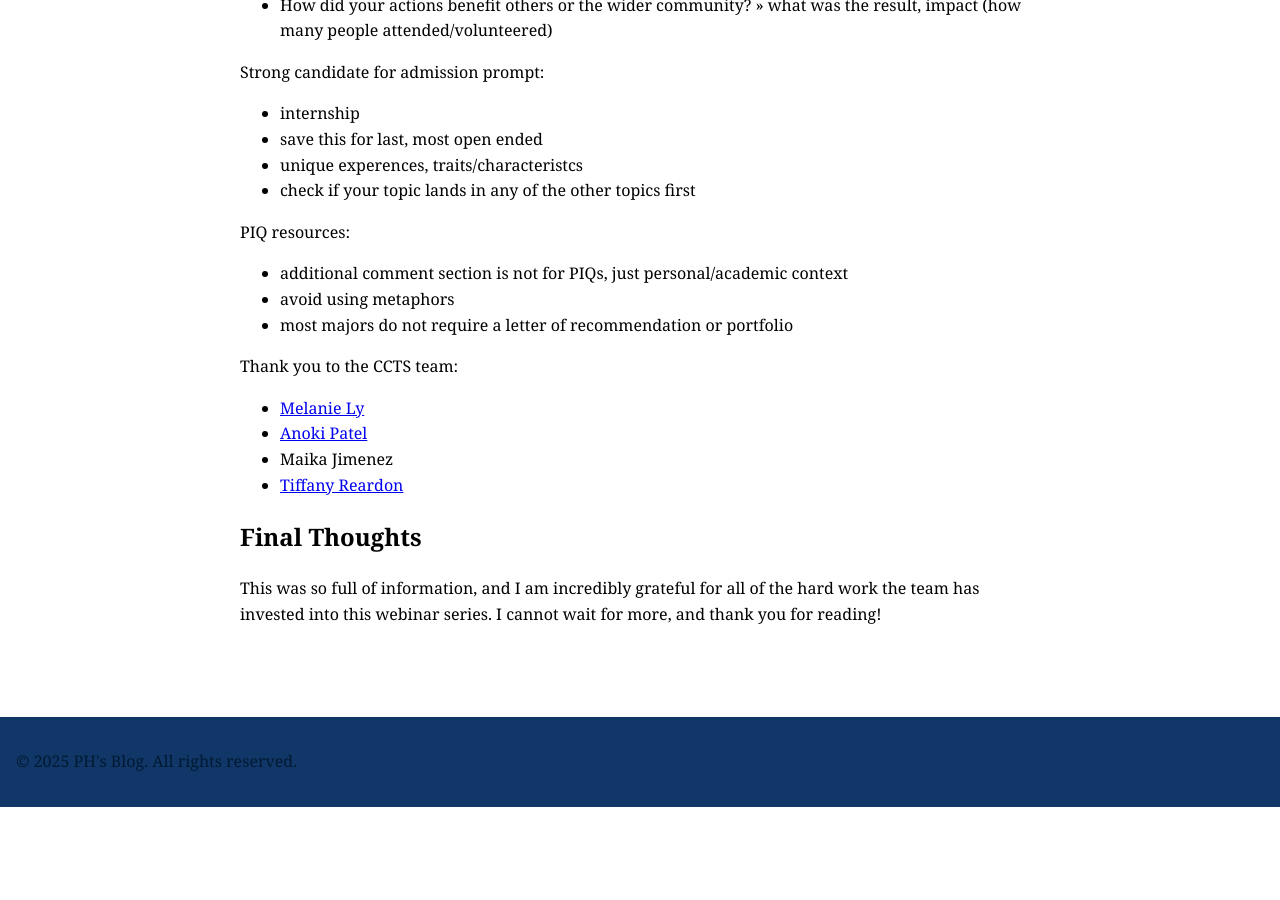
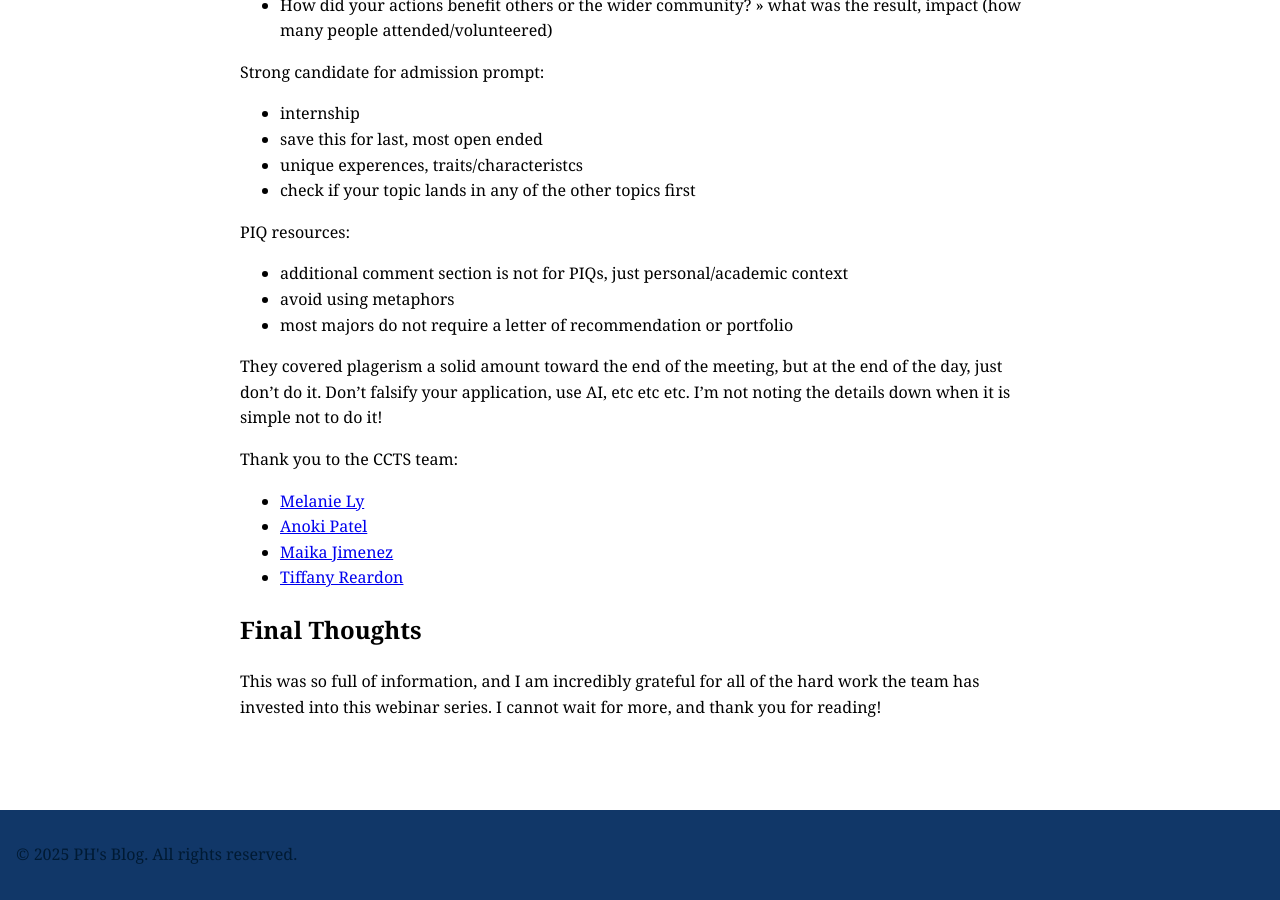
Before and after one commit to CaptainSapphire/PH-s-Blog, a Jekyll site: the page built from _posts/2025-09-09-Transfer-to-Success-Workshop.md, in a window 1280 px wide and 900 px high, scrolled down 3046 px. Built offline with Jekyll 4.4.1, drawn with Linux system fonts in a browser that asks for light colours; before the commit the page ends 3853 px from its top, so only the background shows below that.

Commit message:
Update 2025-09-09-Transfer-to-Success-Workshop.md

```diff
--- a/_posts/2025-09-09-Transfer-to-Success-Workshop.md
+++ b/_posts/2025-09-09-Transfer-to-Success-Workshop.md
@@ -89,10 +89,12 @@ PIQ resources:
 - avoid using metaphors
 - most majors do not require a letter of recommendation or portfolio
 
+They covered plagerism a solid amount toward the end of the meeting, but at the end of the day, just don't do it. Don't falsify your application, use AI, etc etc etc. I'm not noting the details down when it is simple not to do it!
+
 Thank you to the CCTS team:
 - [Melanie Ly](https://www.linkedin.com/in/melanie-l-7a1337178/)
 - [Anoki Patel](https://www.linkedin.com/in/anokhi-pats/)
-- Maika Jimenez
+- [Maika Jimenez](https://www.linkedin.com/in/maika-jimenez-909465186/)
 - [Tiffany Reardon](https://www.linkedin.com/in/tiffany-reardon/)
 
 
```
